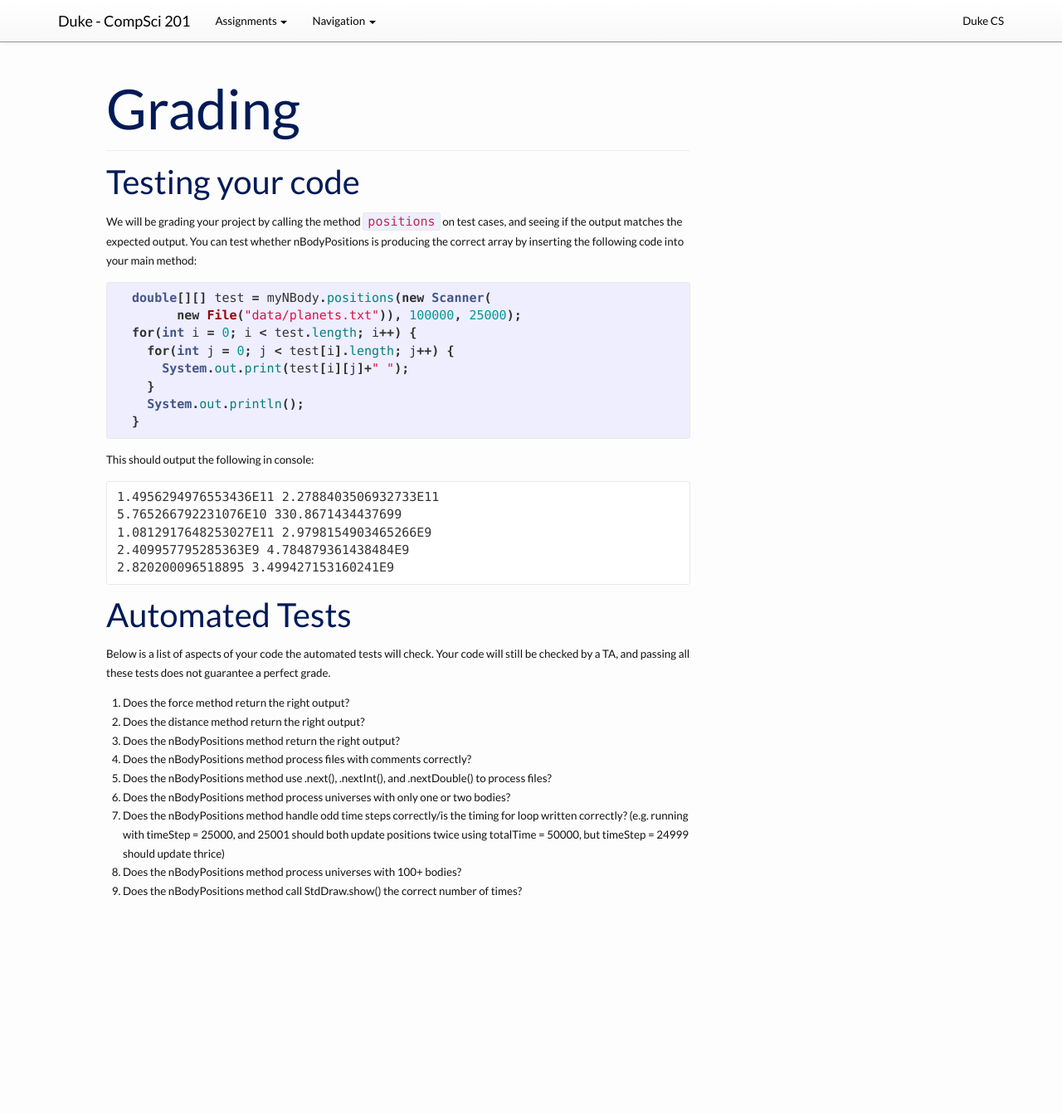
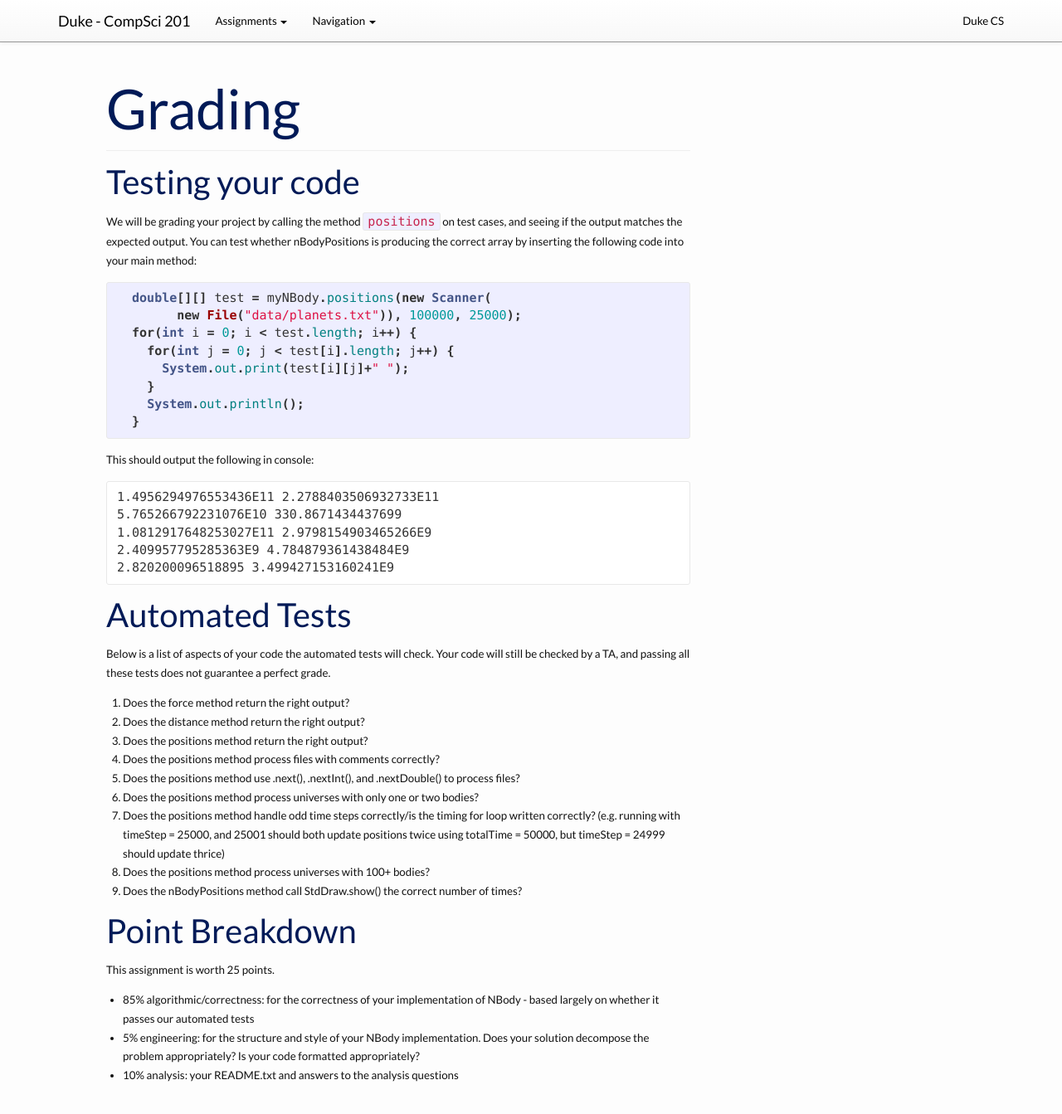
Before and after one commit to compsci201/compsci201.github.io, a Jekyll site: the page built from nbody/6-grading.md, in a window 1280 px wide and 1359 px high. Shown: the top 1343 px of the window at 83% size. Built offline with Jekyll 4.4.1, drawn with Linux system fonts in a browser that asks for light colours; nearby versions of some CDN libraries.

Commit message:
Update 6-grading.md
Added

```diff
--- a/nbody/6-grading.md
+++ b/nbody/6-grading.md
@@ -34,11 +34,18 @@ Below is a list of aspects of your code the automated tests will check. Your cod
 <ol>
 <li>Does the force method return the right output?</li>
 <li>Does the distance method return the right output?</li>
-<li>Does the nBodyPositions method return the right output?</li>
-<li>Does the nBodyPositions method process files with comments correctly?</li>
-<li>Does the nBodyPositions method use .next(), .nextInt(), and .nextDouble() to process files?</li>
-<li>Does the nBodyPositions method process universes with only one or two bodies?</li>
-<li>Does the nBodyPositions method handle odd time steps correctly/is the timing for loop written correctly? (e.g. running with timeStep = 25000, and 25001 should both update positions twice using totalTime = 50000, but timeStep = 24999 should update thrice)</li>
-<li>Does the nBodyPositions method process universes with 100+ bodies?</li>
+<li>Does the positions method return the right output?</li>
+<li>Does the positions method process files with comments correctly?</li>
+<li>Does the positions method use .next(), .nextInt(), and .nextDouble() to process files?</li>
+<li>Does the positions method process universes with only one or two bodies?</li>
+<li>Does the positions method handle odd time steps correctly/is the timing for loop written correctly? (e.g. running with timeStep = 25000, and 25001 should both update positions twice using totalTime = 50000, but timeStep = 24999 should update thrice)</li>
+<li>Does the positions method process universes with 100+ bodies?</li>
 <li>Does the nBodyPositions method call StdDraw.show() the correct number of times?</li>
 </ol>
+
+## Point Breakdown
+
+This assignment is worth 25 points.
+-	85% algorithmic/correctness: for the correctness of your implementation of NBody - based largely on whether it passes our automated tests
+-	5% engineering: for the structure and style of your NBody implementation. Does your solution decompose the problem appropriately? Is your code formatted appropriately?
+- 10% analysis: your README.txt and answers to the analysis questions
```
